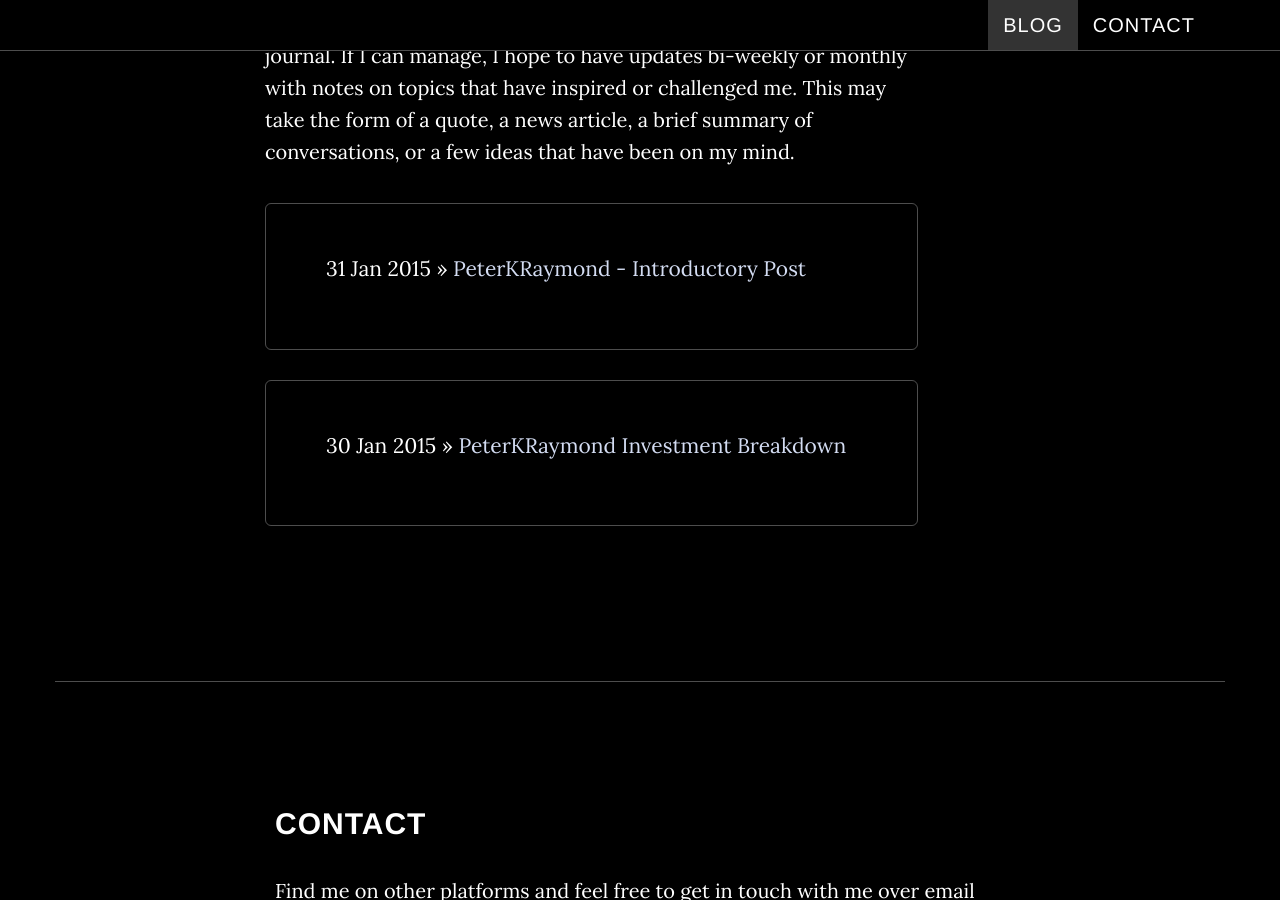
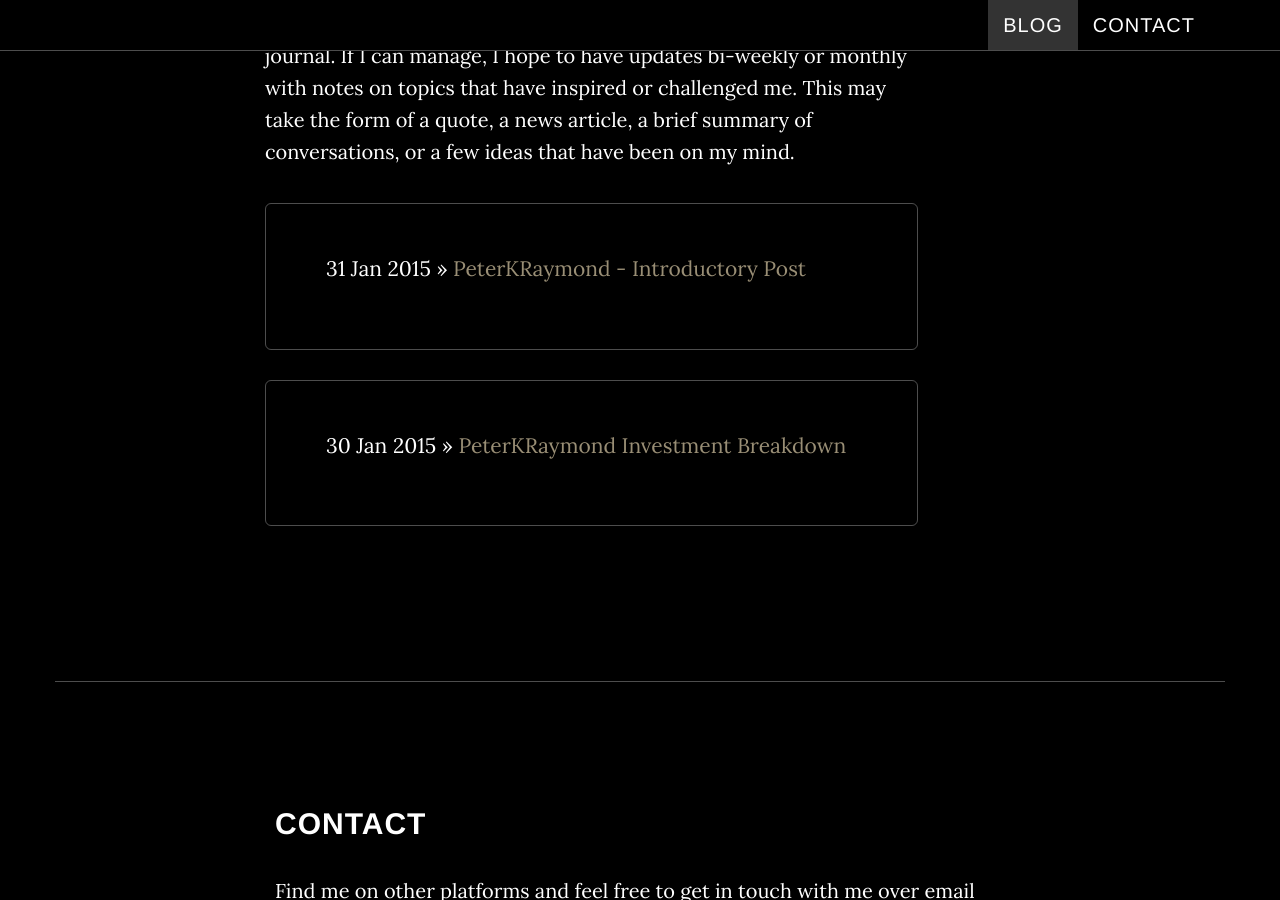
Before and after one commit to peterkraymond/peterkraymond.github.io, a Jekyll site: the page built from index.html, in a window 1280 px wide and 900 px high, scrolled down 1134 px. Built offline with Jekyll 4.4.1, drawn with Linux system fonts in a browser that asks for light colours; nearby versions of some CDN libraries.

Commit message:
updates to css for hover colors

```diff
--- a/css/grayscale.css
+++ b/css/grayscale.css
@@ -45,7 +45,7 @@ p {
 }
 
 a {
-    color: #D3DCF2;
+    color: #998E75;
     -webkit-transition: all .2s ease-in-out;
     -moz-transition: all .2s ease-in-out;
     transition: all .2s ease-in-out;
@@ -308,8 +308,8 @@ a:focus {
 }
 
 .btn-default {
-    border: 1px solid #D3DCF2;
-    color: #D3DCF2;
+    border: 1px solid #998E75;
+    color: #998E75;
     background-color: transparent;
 }
 
```
